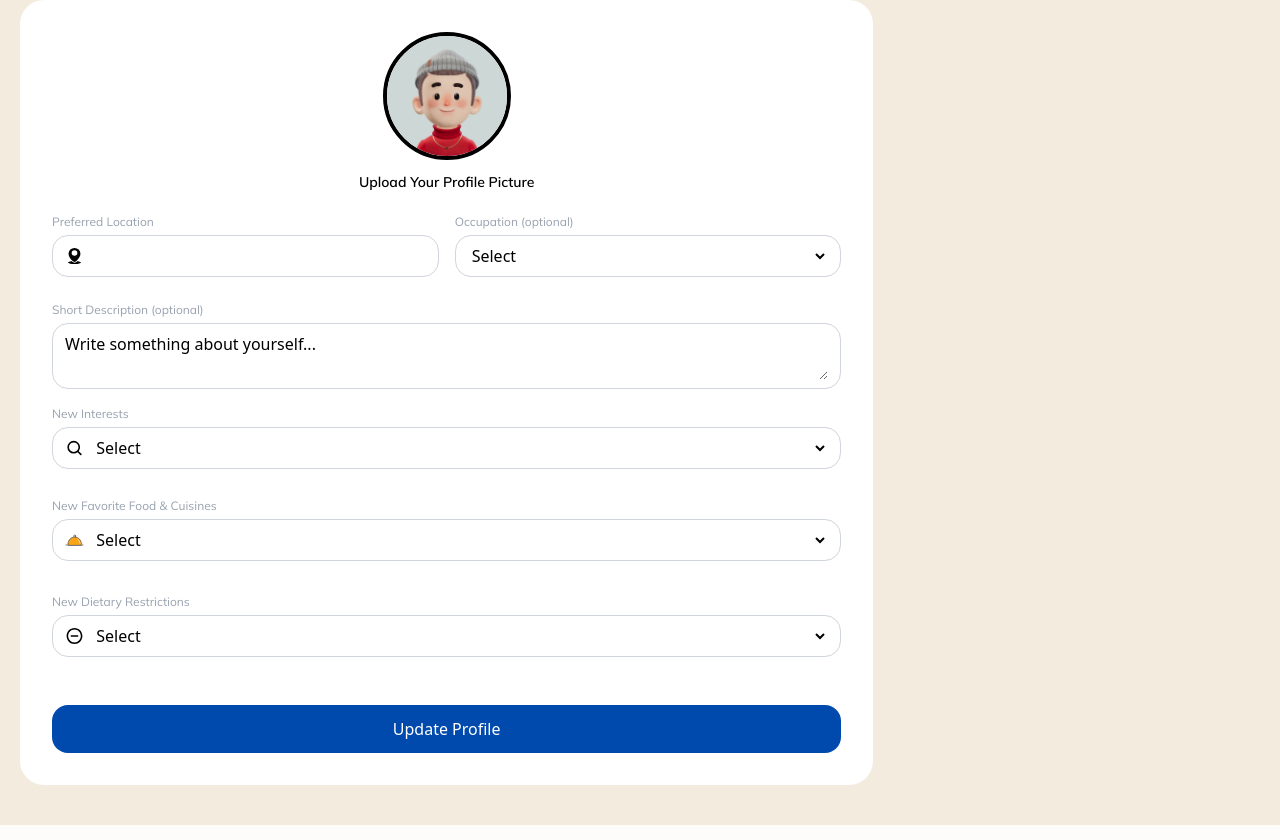
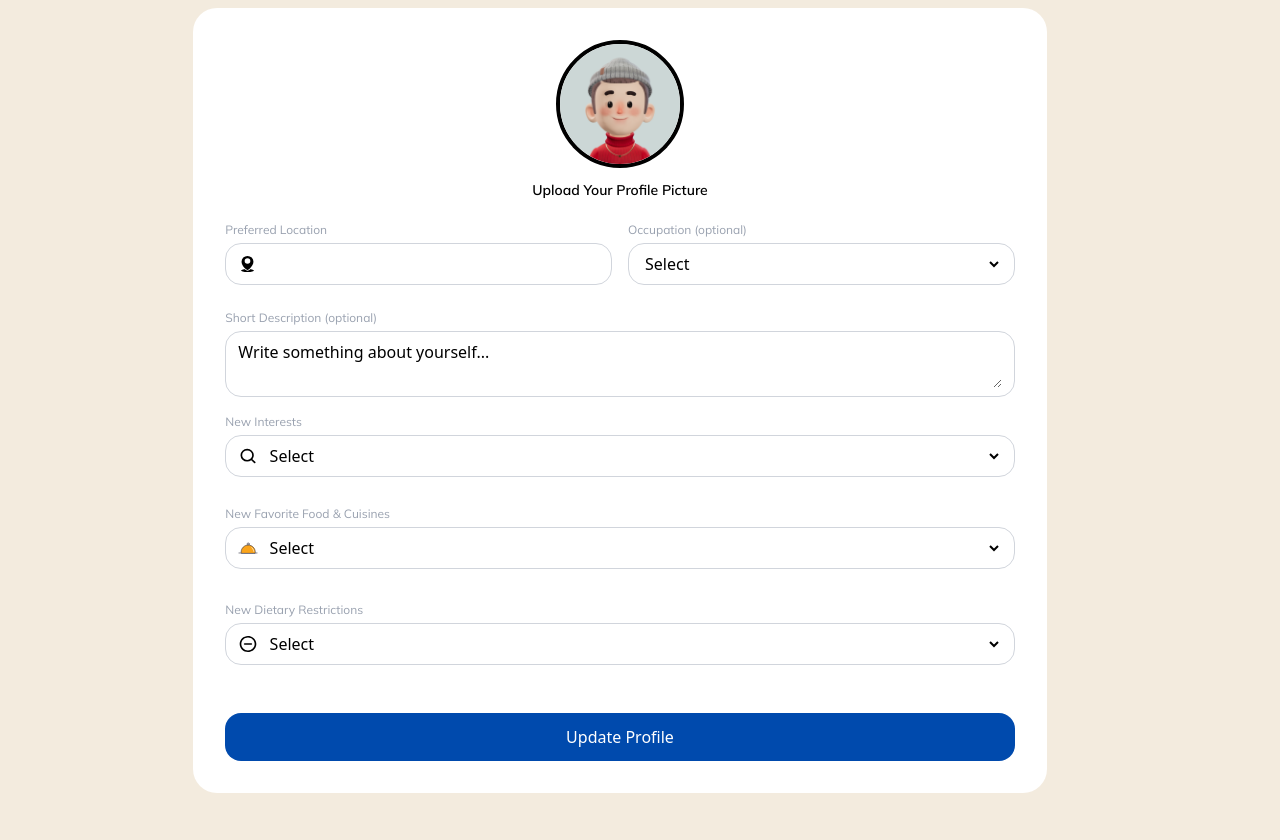
Before and after one commit to mshah972/Local-Sphere, a Django app: page /profileEdit/ in a window 1280 px wide. Shown: the part 108-948 px from the top of the page. Run offline with Django 5.2, Linux system fonts and the light colour scheme; style sheets or scripts are compiled from the project's sources; parts of the project's set-up code (start-up, migrations or seed data) failed here and were passed over.

Commit message:
Centered div

```diff
--- a/templates/profileEdit.html
+++ b/templates/profileEdit.html
@@ -200,7 +200,7 @@
         </header>
 
         <!-- END OF HEADER -->
-
+        <div class="flex justify-center items-center min-h-screen">
         <div class="relative w-2/3 p-8 bg-white rounded-3xl lg:mr-15 lg:ml-5 flex flex-col h-auto">
             <form id="userForm" action="{% url 'update_user_profile' %}" method="POST" enctype="multipart/form-data">
                 {% csrf_token %}
@@ -327,6 +327,7 @@
                     </button>
                 </div>
             </form>
+        </div>
         </div>
 </main>
 <script>
```
